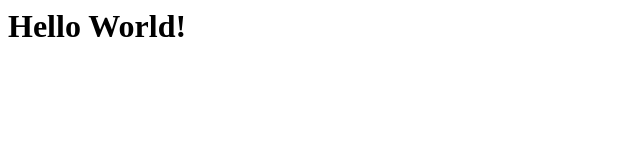
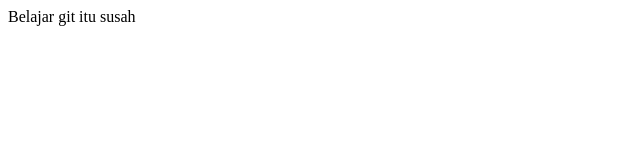
Before and after one commit to narayarahmudi/belajar-git, a plain HTML site: page index.html in a window 1280 px wide. Shown: the whole page, without its empty margins (0-640 px from the left). Drawn offline with Linux system fonts and the light colour scheme.

Commit message:
update index.html dengan paragraph baru

```diff
--- a/index.html
+++ b/index.html
@@ -1 +1 @@
-<h1> Hello World! </h1>
+<p> Belajar git itu susah </p>
```
